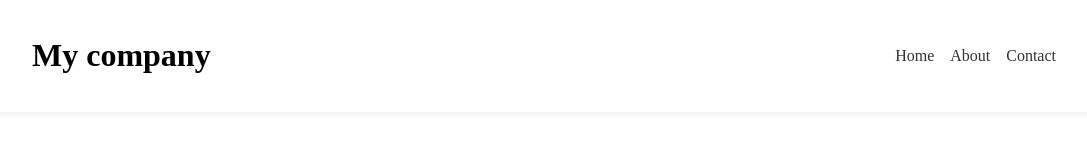
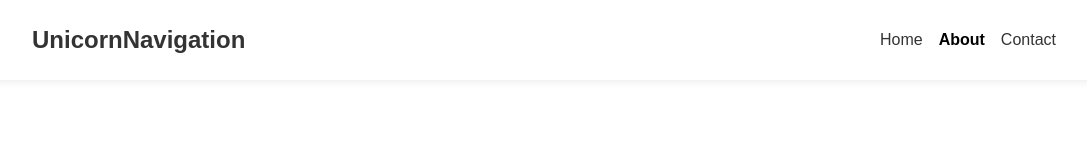
Before and after one commit to BossLama/UnicornNavigation, a website: page unicornnav/index.html in a window 1280 px wide. Shown: the whole page, without its empty margins (96-1183 px from the left). Drawn offline with Linux system fonts and the light colour scheme.

Commit message:
enhance navigation component with theme support and active state functionality

```diff
--- a/unicornnav/UnicornNavigation.css
+++ b/unicornnav/UnicornNavigation.css
@@ -2,8 +2,23 @@
 :root
 {
     --unicorn-nav-padding: 1rem 10%;
+    --unicorn-nav-font: Arial, sans-serif;
+
+    /* Werden durch Themes überschrieben */
+    --unicorn-nav-font-color: #333;
+    --unicorn-nav-font-color-hover: #666;
+    --unicorn-nav-font-color-active: #000;
+
+    --unicorn-nav-bg-color: #fff;
 }
 
+header.unicorn-nav *,
+header.unicorn-nav
+{
+    margin: 0;
+    padding: 0;
+    box-sizing: border-box;
+}
 
 header.unicorn-nav
 {
@@ -12,20 +27,24 @@ header.unicorn-nav
     left: 0;
     right: 0;
     z-index: 1000;
-    background-color: #fff;
+    background-color: var(--unicorn-nav-bg-color);
+    color: var(--unicorn-nav-font-color);
     box-shadow: 0 0 10px rgba(0, 0, 0, 0.1);
 
     display: flex;
     justify-content: space-between;
     align-items: center;
     padding: var(--unicorn-nav-padding);
+
+    font-family: var(--unicorn-nav-font);
+    min-height: 10vH;
 }
 
     header.unicorn-nav .logo
     {
         font-size: 1.5rem;
         font-weight: bold;
-        color: #333;
+
     }
 
     header.unicorn-nav ul
@@ -34,10 +53,62 @@ header.unicorn-nav
         list-style: none;
         align-items: center;
         gap: 1rem;
+
+        @media only screen and (max-width: 768px)
+        {
+            position: fixed;
+            top: 0;
+            right: 0;
+            bottom: 0;
+
+            width: 100%;
+            max-width: 400px;
+            background-color: var(--unicorn-nav-bg-color);
+            transition: transform 0.3s;
+
+            flex-direction: column;
+            justify-content: center;
+            padding: 1rem;
+            gap: 1rem;
+
+            box-shadow: 0 0 10px rgba(0, 0, 0, 0.1);
+            text-align: center;
+        }
     }
+
+        header.unicorn-nav ul li
+        {
+            width: 100%;
+            display: flex;
+        }
 
         header.unicorn-nav li a
         {
-            color: #333;
-            text-decoration: none;;
+            color: var(--unicorn-nav-font-color);
+            text-decoration: none;
+            transition: color 0.3s;
+            font-weight: 300;
+            width: 100%;
         }
+
+            header.unicorn-nav li a:hover
+            {
+                color: var(--unicorn-nav-font-color-hover);
+            }
+
+            header.unicorn-nav li a.active
+            {
+                color: var(--unicorn-nav-font-color-active);
+                font-weight: 600;
+            }
+
+
+/* THEMES */
+header.unicorn-nav.theme-dark
+{
+    --unicorn-nav-font-color: #fff;
+    --unicorn-nav-font-color-hover: #ccc;
+    --unicorn-nav-font-color-active: #ffc2c2;
+
+    --unicorn-nav-bg-color: #333;
+}
--- a/unicornnav/UnicornNavigation.js
+++ b/unicornnav/UnicornNavigation.js
@@ -1,6 +1,6 @@
 var UnicornNavigation = /** @class */ (function () {
     function UnicornNavigation(company, theme) {
-        if (company === void 0) { company = 'UniNav'; }
+        if (company === void 0) { company = 'UnicornNavigation'; }
         if (theme === void 0) { theme = 'default'; }
         this.debug_enabled = false;
         this.company = company;
@@ -13,8 +13,9 @@ var UnicornNavigation = /** @class */ (function () {
      * @param onClick
      * @returns void
      */
-    UnicornNavigation.prototype.addNavItem = function (label, onClick) {
-        this.navItems.push(new NavigationItem(label, onClick));
+    UnicornNavigation.prototype.addNavItem = function (label, onClick, isActive) {
+        if (isActive === void 0) { isActive = false; }
+        this.navItems.push(new NavigationItem(label, onClick, isActive));
     };
     /**
      * Render the navigation to top of the page
@@ -32,6 +33,7 @@ var UnicornNavigation = /** @class */ (function () {
         header.classList.add("unicorn-nav");
         header.classList.add(this.theme);
         var company = document.createElement("h1");
+        company.classList.add("logo");
         company.textContent = this.company;
         header.appendChild(company);
         var nav = document.createElement("nav");
@@ -72,9 +74,11 @@ var UnicornNavigation = /** @class */ (function () {
     return UnicornNavigation;
 }());
 var NavigationItem = /** @class */ (function () {
-    function NavigationItem(label, onClick) {
+    function NavigationItem(label, onClick, isActive) {
+        if (isActive === void 0) { isActive = false; }
         this.label = label;
         this.onClick = onClick;
+        this.isActive = isActive;
     }
     NavigationItem.prototype.click = function () {
         this.onClick();
@@ -88,6 +92,9 @@ var NavigationItem = /** @class */ (function () {
         var a = document.createElement("a");
         a.href = "#";
         a.textContent = this.label;
+        if (this.isActive) {
+            a.classList.add("active");
+        }
         a.onclick = function () { return _this.onClick(); };
         li.appendChild(a);
         return li;
--- a/unicornnav/index.html
+++ b/unicornnav/index.html
@@ -8,11 +8,11 @@
     <script src="./UnicornNavigation.js"></script>
     <script>
         window.onload = function() {
-            var nav = new UnicornNavigation('My company');
+            var nav = new UnicornNavigation();
             nav.enableDebug();
 
             nav.addNavItem("Home", () => {alert("Home")});
-            nav.addNavItem("About", () => {alert("About")});
+            nav.addNavItem("About", () => {alert("About")}, true);
             nav.addNavItem("Contact", () => {alert("Contact")});
 
             nav.render();
```
Also changed, not shown: unicornnav/UnicornNavigation.ts (+13 -4 lines).
